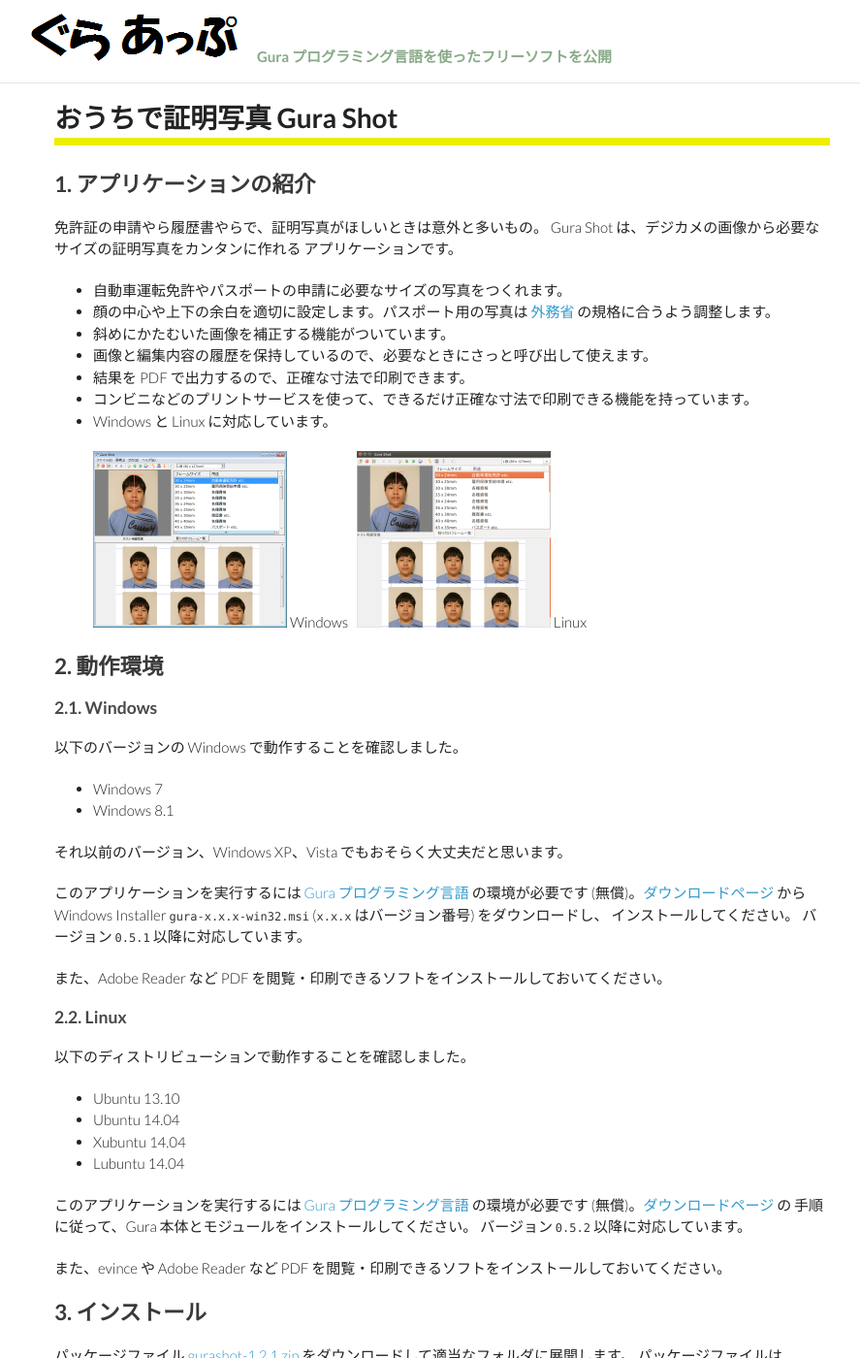
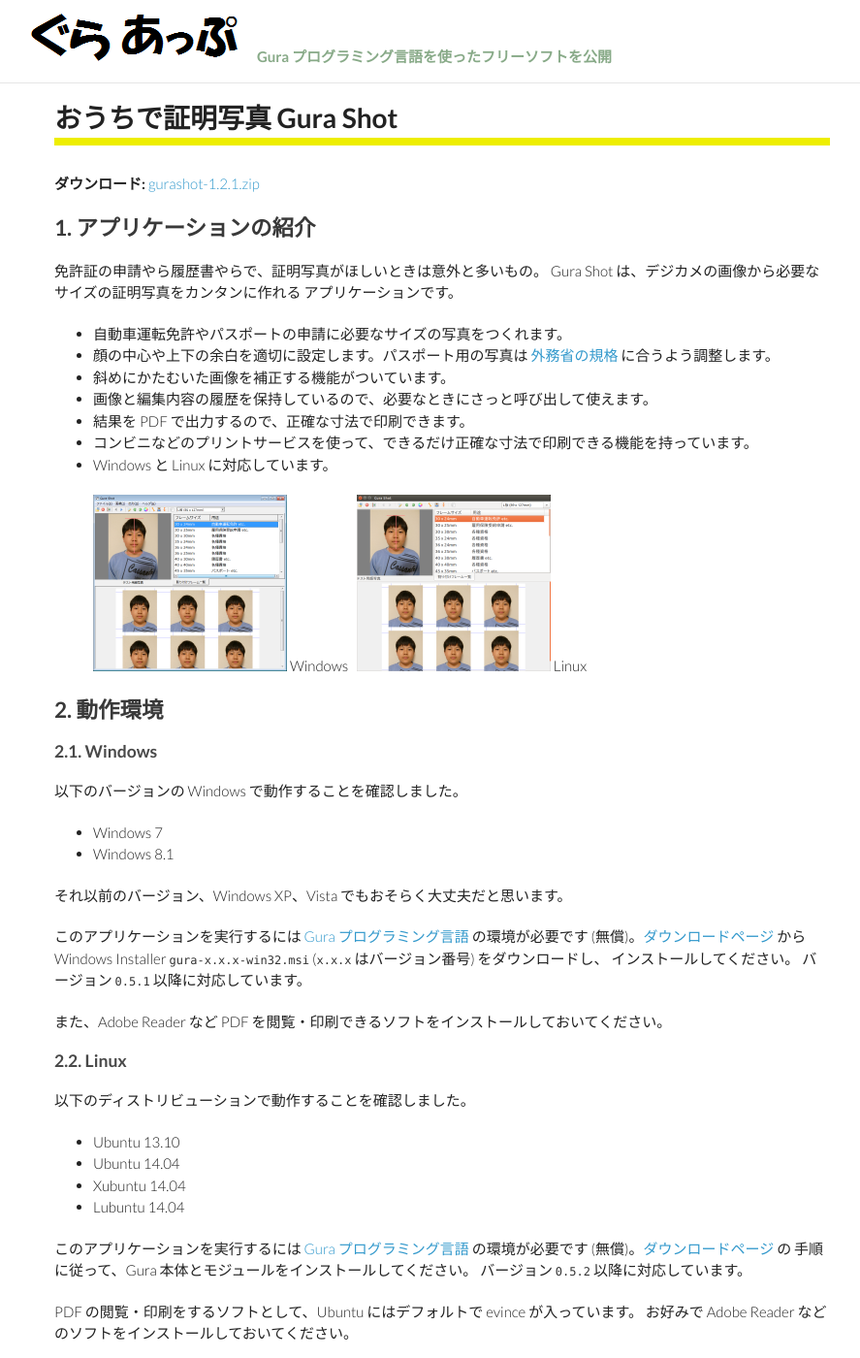
Before and after one commit to gura-app/gura-app.github.io, a Jekyll site: the page built from gurashot/index.md, in a window 1280 px wide and 1400 px high. Shown: the whole window at 97% size, without its empty margins (184-1071 px from the left). Built offline with Jekyll 4.4.1, drawn with Linux system fonts in a browser that asks for light colours; Markdown is read by kramdown in place of the engine named in the settings.

Commit message:
updated document

```diff
--- a/gurashot/index.md
+++ b/gurashot/index.md
@@ -7,6 +7,8 @@ title: おうちで証明写真 Gura Shot
 
 # {{ page.title }}
 
+**ダウンロード:** [gurashot-{{ app_version }}.zip](https://github.com/gura-app/gurashot/releases/download/v{{ app_version }}/gurashot-{{ app_version }}.zip)
+
 ## <a name="intro"></a>1. アプリケーションの紹介
 
 免許証の申請やら履歴書やらで、証明写真がほしいときは意外と多いもの。
@@ -15,7 +17,7 @@ Gura Shot は、デジカメの画像から必要なサイズの証明写真を
 
 * 自動車運転免許やパスポートの申請に必要なサイズの写真をつくれます。
 * 顔の中心や上下の余白を適切に設定します。パスポート用の写真は
-  [外務省](http://www.mofa.go.jp/mofaj/index.html) の規格に合うよう調整します。
+  [外務省の規格](http://www.mofa.go.jp/mofaj/toko/passport/ic_photo.html) に合うよう調整します。
 * 斜めにかたむいた画像を補正する機能がついています。
 * 画像と編集内容の履歴を保持しているので、必要なときにさっと呼び出して使えます。
 * 結果を PDF で出力するので、正確な寸法で印刷できます。
@@ -59,7 +61,8 @@ Windows Installer `gura-x.x.x-win32.msi` (`x.x.x` はバージョン番号) を
 手順に従って、Gura 本体とモジュールをインストールしてください。
 バージョン `0.5.2` 以降に対応しています。
 
-また、evince や Adobe Reader など PDF を閲覧・印刷できるソフトをインストールしておいてください。
+PDF の閲覧・印刷をするソフトとして、Ubuntu にはデフォルトで evince が入っています。
+お好みで Adobe Reader などのソフトをインストールしておいてください。
 
 
 ## <a name="install"></a>3. インストール
@@ -278,7 +281,7 @@ a と b、c と d は、それぞれ足した数が同じであれば同一の
 ![sample-adjust](images/sample-adjust-shrink.jpg) [原寸イメージ](images/sample-adjust.jpg)
 
 
-## <a name="history"></a>11. ユーザ定義割り付けフレーム
+## <a name="user-defined-frame"></a>11. ユーザ定義割り付けフレーム
 
 割り付けフレーム一覧中の「ユーザ定義 1」から「ユーザ定義 5」には
 ユーザが独自にフレームサイズを設定することができます。
```
